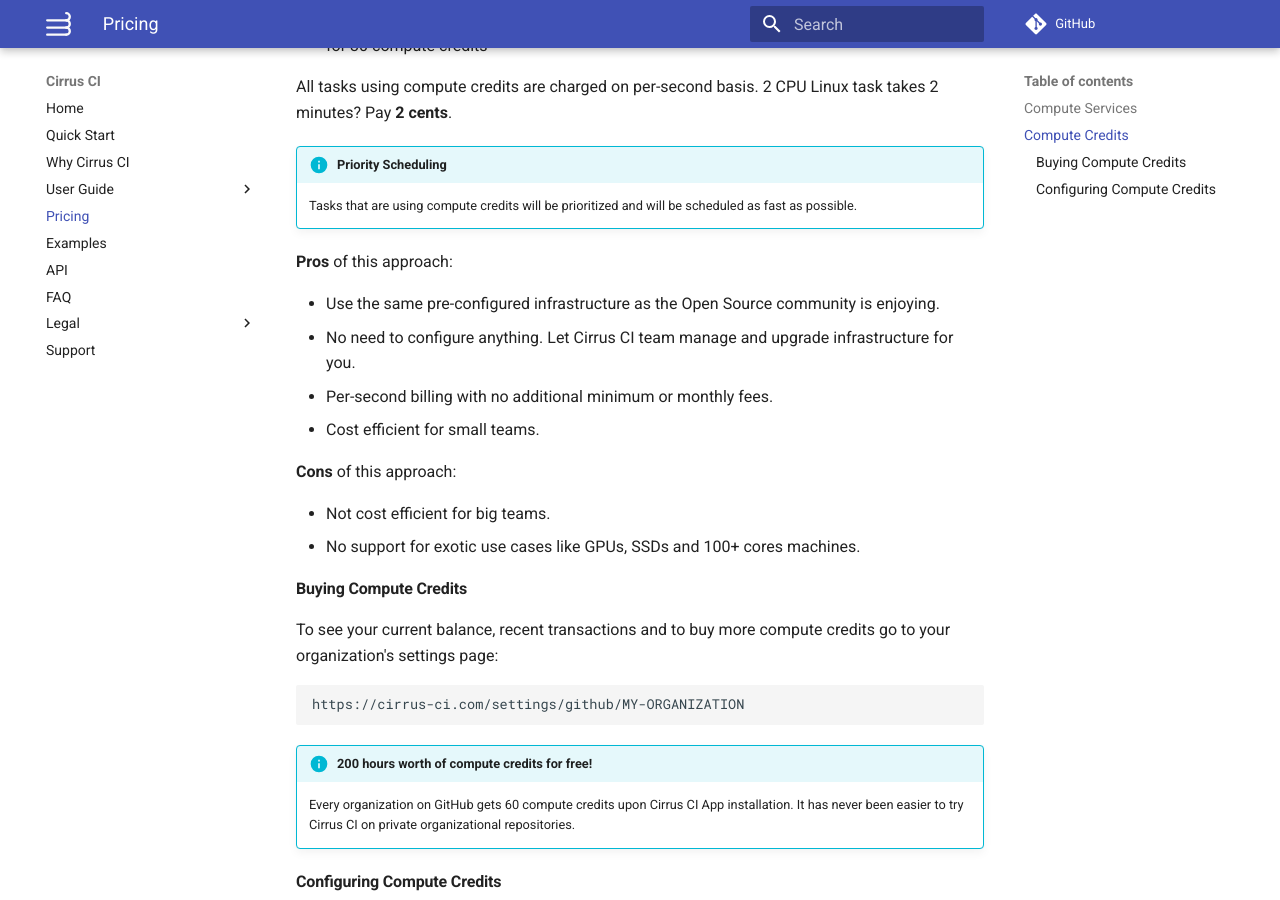
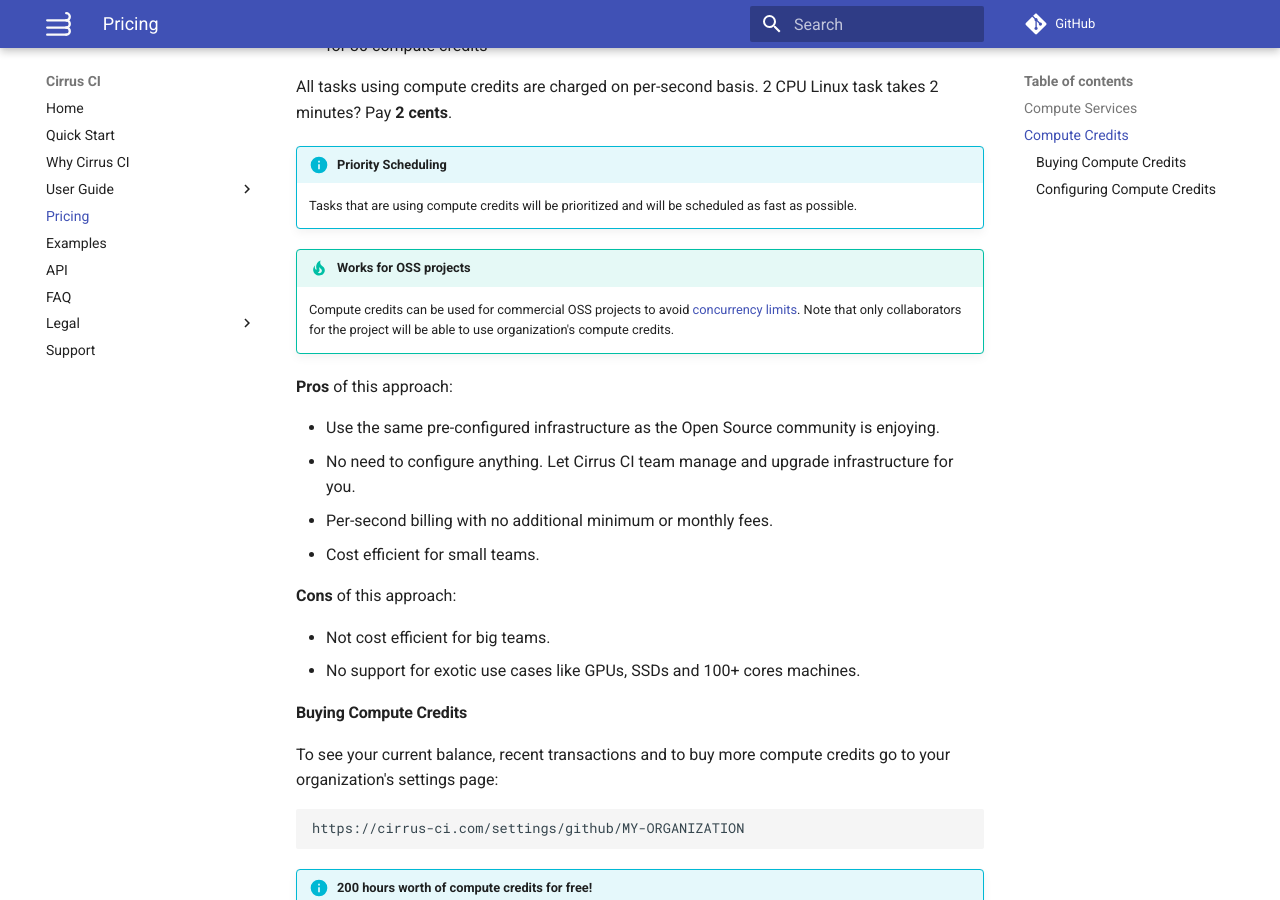
Before and after one commit to cirruslabs/cirrus-ci-docs, an MkDocs documentation site: the page built from docs/pricing.md, in a window 1280 px wide and 900 px high, scrolled down 1731 px. Built offline with MkDocs 1.6.1 and Material for MkDocs 9.7.7, drawn with Linux system fonts in a browser that asks for light colours; comment, search, counter and statistics services are not loaded.

Commit message:
Mention that compute credits can be used with commercial OSS

```diff
--- a/docs/pricing.md
+++ b/docs/pricing.md
@@ -61,6 +61,10 @@ All tasks using compute credits are charged on per-second basis. 2 CPU Linux tas
 !!! info "Priority Scheduling"
     Tasks that are using compute credits will be prioritized and will be scheduled as fast as possible.
 
+!!! tip "Works for OSS projects"
+    Compute credits can be used for commercial OSS projects to avoid [concurrency limits](/faq.md#are-there-any-limits).
+    Note that only collaborators for the project will be able to use organization's compute credits.
+
 **Pros** of this approach:
 
   * Use the same pre-configured infrastructure as the Open Source community is enjoying.
```
